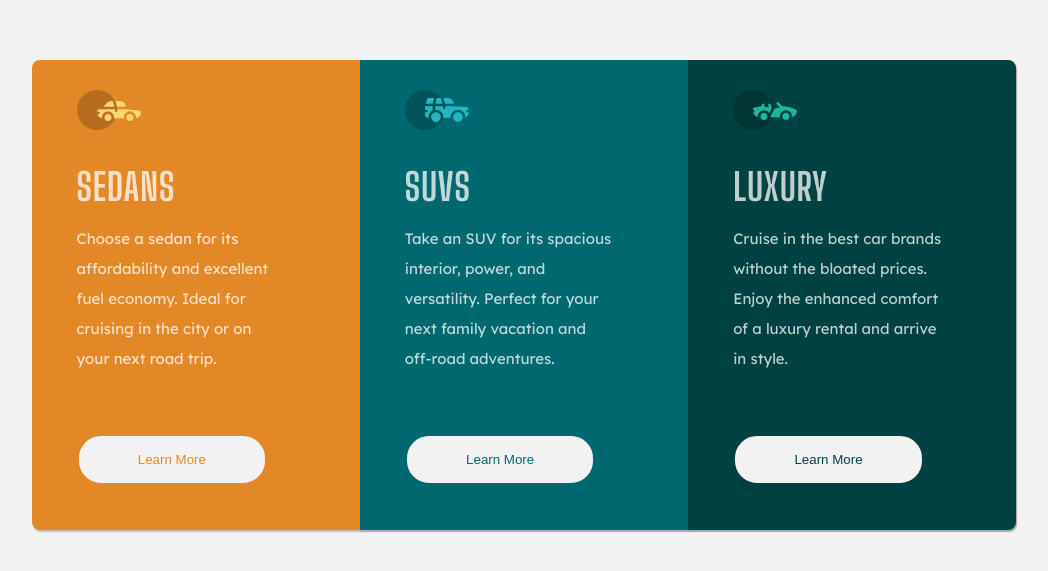
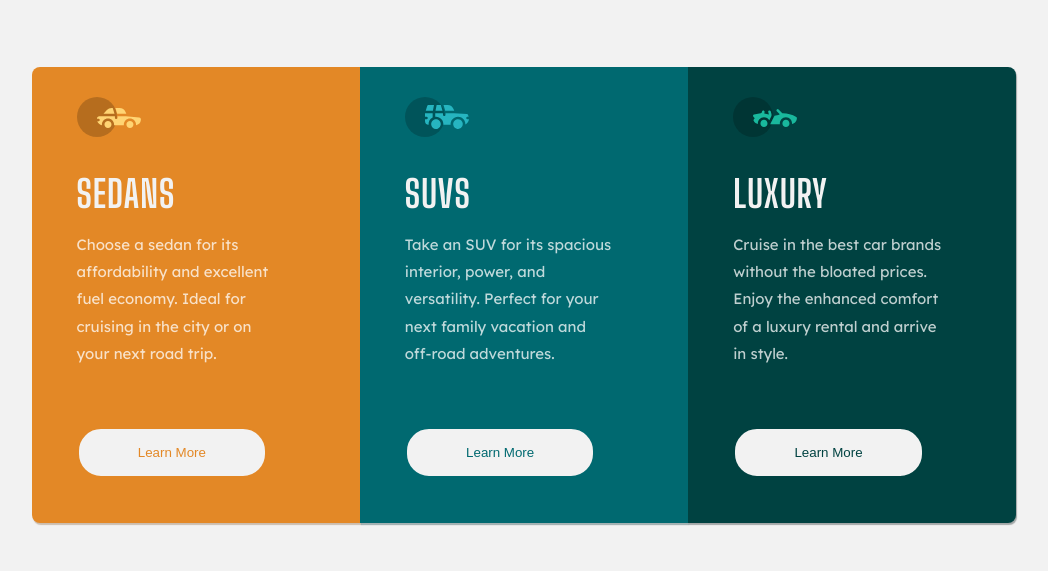
Before and after one commit to aam198/3_col_card, a plain HTML site: page index.html in a window 1280 px wide. Shown: the part 105-676 px from the top of the page, without its empty margins (116-1164 px from the left). Drawn offline with Linux system fonts and the light colour scheme.

Commit message:
style fix

```diff
--- a/styles/main.css
+++ b/styles/main.css
@@ -49,7 +49,7 @@ body {
 h1, h2, h3, h4, h5, h6{
   font-family: var(--heading-font);
   font-weight: var(--fw-700);
-  color: var(--content-clr);
+  color: var(--bkg-clr);
   letter-spacing: 1px;
 
 }
@@ -63,7 +63,7 @@ p{
   font-family: var(--body-font);
   color: var(--content-clr);
   font-weight: var(--fw-400);
-  line-height: 2.0;
+  line-height: 1.8;
 }
 
 .wrapper{
```
Also changed, not shown: 1 other file.
